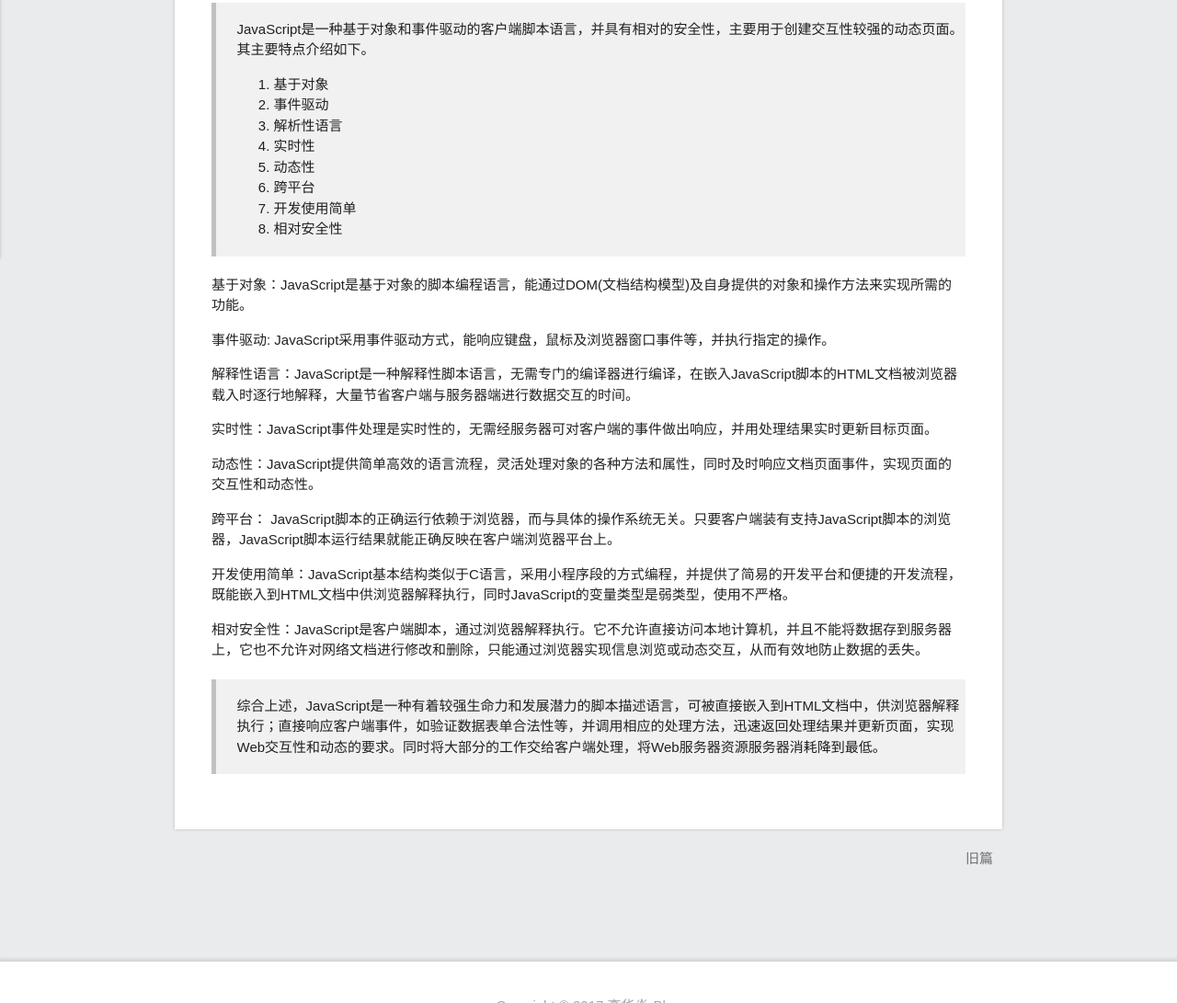
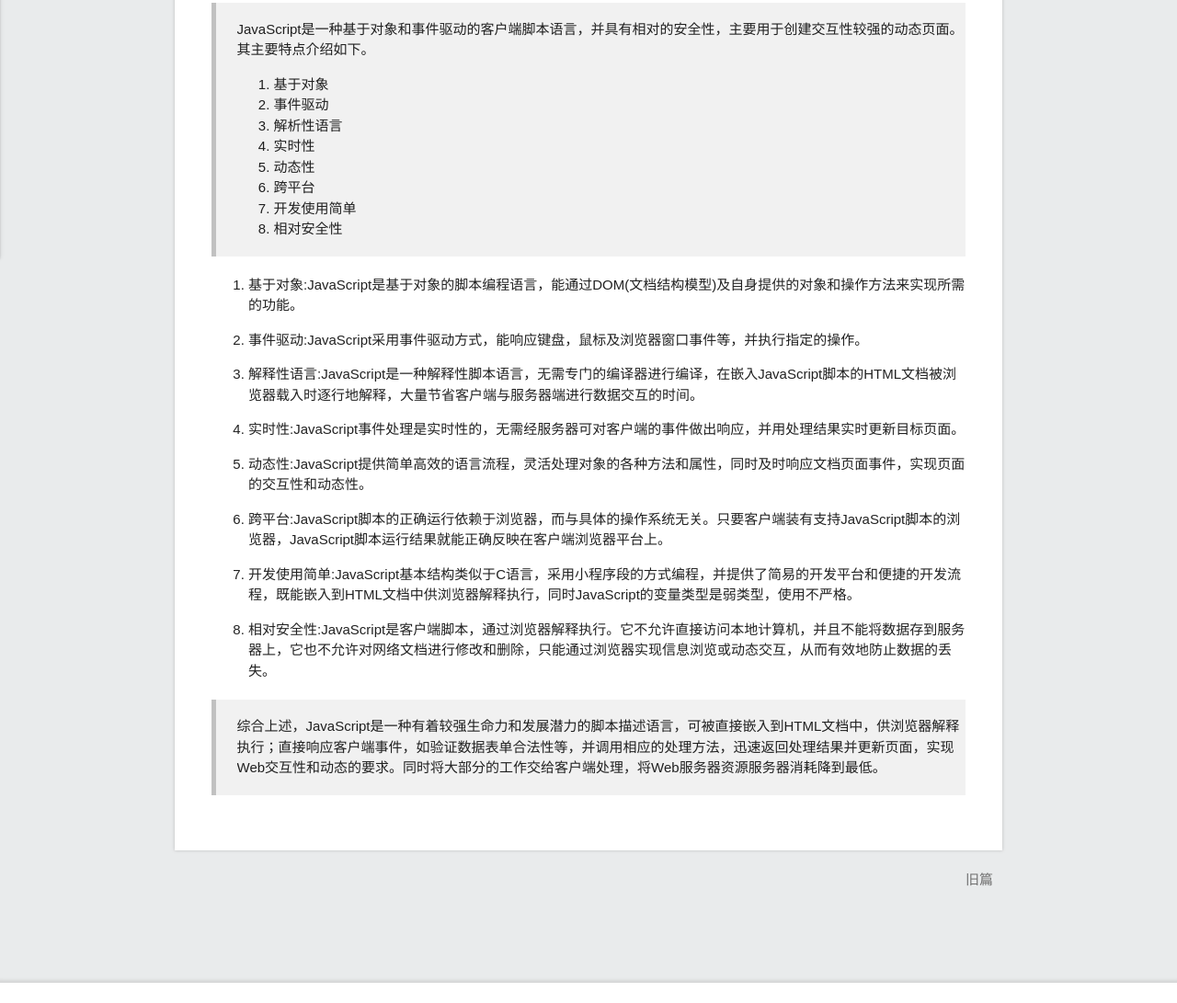
Before and after one commit to enter1024/enter1024.github.io, a plain HTML site: page 2017/08/01/js-feature/index.html in a window 1280 px wide. Shown: the part 580-1671 px from the top of the page at 92% size. Drawn offline with Linux system fonts and the light colour scheme.

Commit message:
Site updated: 2017-08-01 18:30:32

```diff
--- a/2017/08/01/js-feature/index.html
+++ b/2017/08/01/js-feature/index.html
@@ -118,7 +118,7 @@
   <div id="content-inner">
 
 <article id="post">
-  <div class="post-page-title"  style="background-color:#26A69A;background-image:url(/images/random/vateral-3.png)" >
+  <div class="post-page-title"  style="background-color:#26A69A;background-image:url(/images/random/vateral-12.png)" >
   <h2>Javascript的特点</h2>
 
   <p>作者:李华炎 &nbsp&nbsp 发布于:<time datetime="2017-08-01T04:36:53.000Z">
@@ -141,24 +141,24 @@
 <li>相对安全性</li>
 </ol>
 </blockquote>
-<ul>
-<li><p>基于对象：JavaScript是基于对象的脚本编程语言，能通过DOM(文档结构模型)及自身提供的对象和操作方法来实现所需的功能。</p>
+<ol>
+<li><p><strong>基于对象:</strong>JavaScript是基于对象的脚本编程语言，能通过DOM(文档结构模型)及自身提供的对象和操作方法来实现所需的功能。</p>
 </li>
-<li><p>事件驱动: JavaScript采用事件驱动方式，能响应键盘，鼠标及浏览器窗口事件等，并执行指定的操作。</p>
+<li><p>事件驱动:JavaScript采用事件驱动方式，能响应键盘，鼠标及浏览器窗口事件等，并执行指定的操作。</p>
 </li>
-<li><p>解释性语言：JavaScript是一种解释性脚本语言，无需专门的编译器进行编译，在嵌入JavaScript脚本的HTML文档被浏览器载入时逐行地解释，大量节省客户端与服务器端进行数据交互的时间。</p>
+<li><p>解释性语言:JavaScript是一种解释性脚本语言，无需专门的编译器进行编译，在嵌入JavaScript脚本的HTML文档被浏览器载入时逐行地解释，大量节省客户端与服务器端进行数据交互的时间。</p>
 </li>
-<li><p>实时性：JavaScript事件处理是实时性的，无需经服务器可对客户端的事件做出响应，并用处理结果实时更新目标页面。</p>
+<li><p>实时性:JavaScript事件处理是实时性的，无需经服务器可对客户端的事件做出响应，并用处理结果实时更新目标页面。</p>
 </li>
-<li><p>动态性：JavaScript提供简单高效的语言流程，灵活处理对象的各种方法和属性，同时及时响应文档页面事件，实现页面的交互性和动态性。</p>
+<li><p>动态性:JavaScript提供简单高效的语言流程，灵活处理对象的各种方法和属性，同时及时响应文档页面事件，实现页面的交互性和动态性。</p>
 </li>
-<li><p>跨平台： JavaScript脚本的正确运行依赖于浏览器，而与具体的操作系统无关。只要客户端装有支持JavaScript脚本的浏览器，JavaScript脚本运行结果就能正确反映在客户端浏览器平台上。</p>
+<li><p>跨平台:JavaScript脚本的正确运行依赖于浏览器，而与具体的操作系统无关。只要客户端装有支持JavaScript脚本的浏览器，JavaScript脚本运行结果就能正确反映在客户端浏览器平台上。</p>
 </li>
-<li><p>开发使用简单：JavaScript基本结构类似于C语言，采用小程序段的方式编程，并提供了简易的开发平台和便捷的开发流程，既能嵌入到HTML文档中供浏览器解释执行，同时JavaScript的变量类型是弱类型，使用不严格。</p>
+<li><p>开发使用简单:JavaScript基本结构类似于C语言，采用小程序段的方式编程，并提供了简易的开发平台和便捷的开发流程，既能嵌入到HTML文档中供浏览器解释执行，同时JavaScript的变量类型是弱类型，使用不严格。</p>
 </li>
-<li><p>相对安全性：JavaScript是客户端脚本，通过浏览器解释执行。它不允许直接访问本地计算机，并且不能将数据存到服务器上，它也不允许对网络文档进行修改和删除，只能通过浏览器实现信息浏览或动态交互，从而有效地防止数据的丢失。</p>
+<li><p>相对安全性:JavaScript是客户端脚本，通过浏览器解释执行。它不允许直接访问本地计算机，并且不能将数据存到服务器上，它也不允许对网络文档进行修改和删除，只能通过浏览器实现信息浏览或动态交互，从而有效地防止数据的丢失。</p>
 </li>
-</ul>
+</ol>
 <blockquote>
 <p>综合上述，JavaScript是一种有着较强生命力和发展潜力的脚本描述语言，可被直接嵌入到HTML文档中，供浏览器解释执行；直接响应客户端事件，如验证数据表单合法性等，并调用相应的处理方法，迅速返回处理结果并更新页面，实现 Web交互性和动态的要求。同时将大部分的工作交给客户端处理，将Web服务器资源服务器消耗降到最低。</p>
 </blockquote>
```
Also changed, not shown: 2017/07/31/hello-world/index.html (+1 -1 lines), archives/2017/07/index.html (+1 -1 lines), archives/2017/08/index.html (+1 -1 lines), archives/2017/index.html (+2 -2 lines), index.html (+2 -2 lines).
